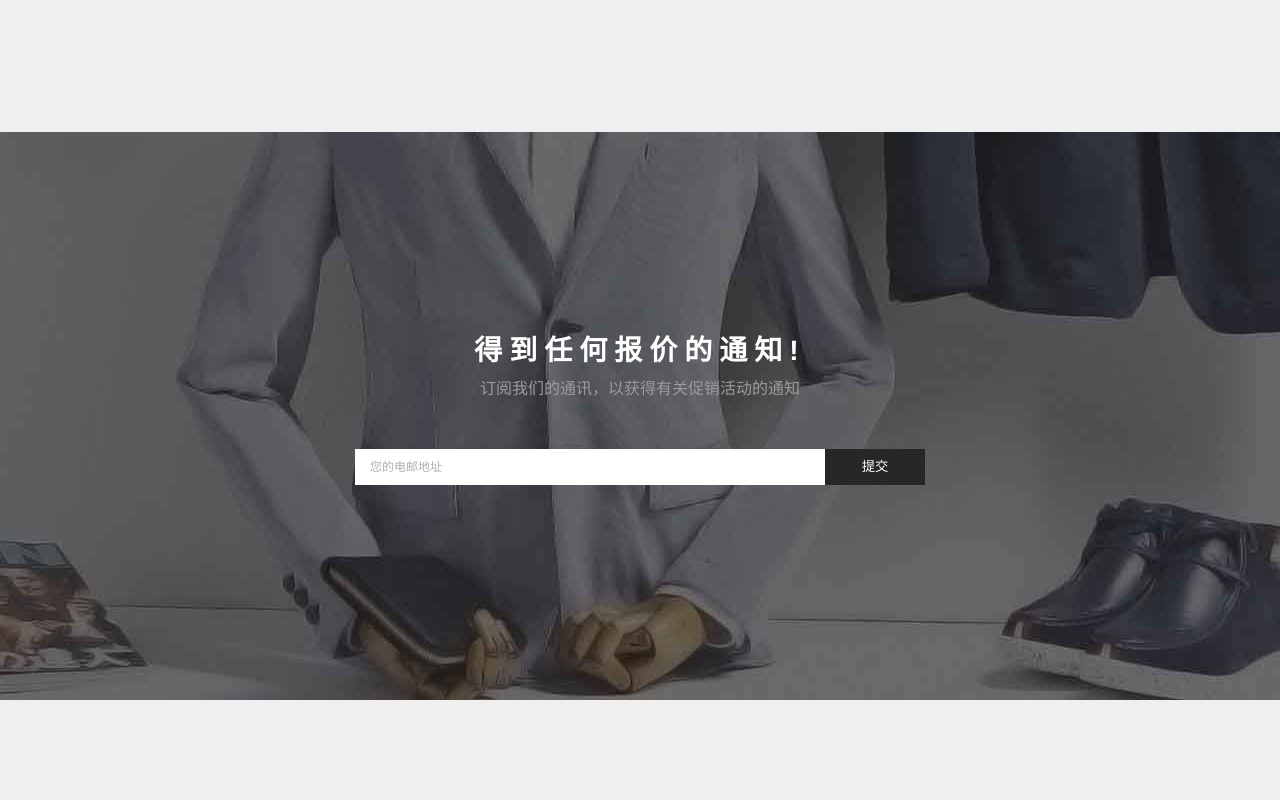
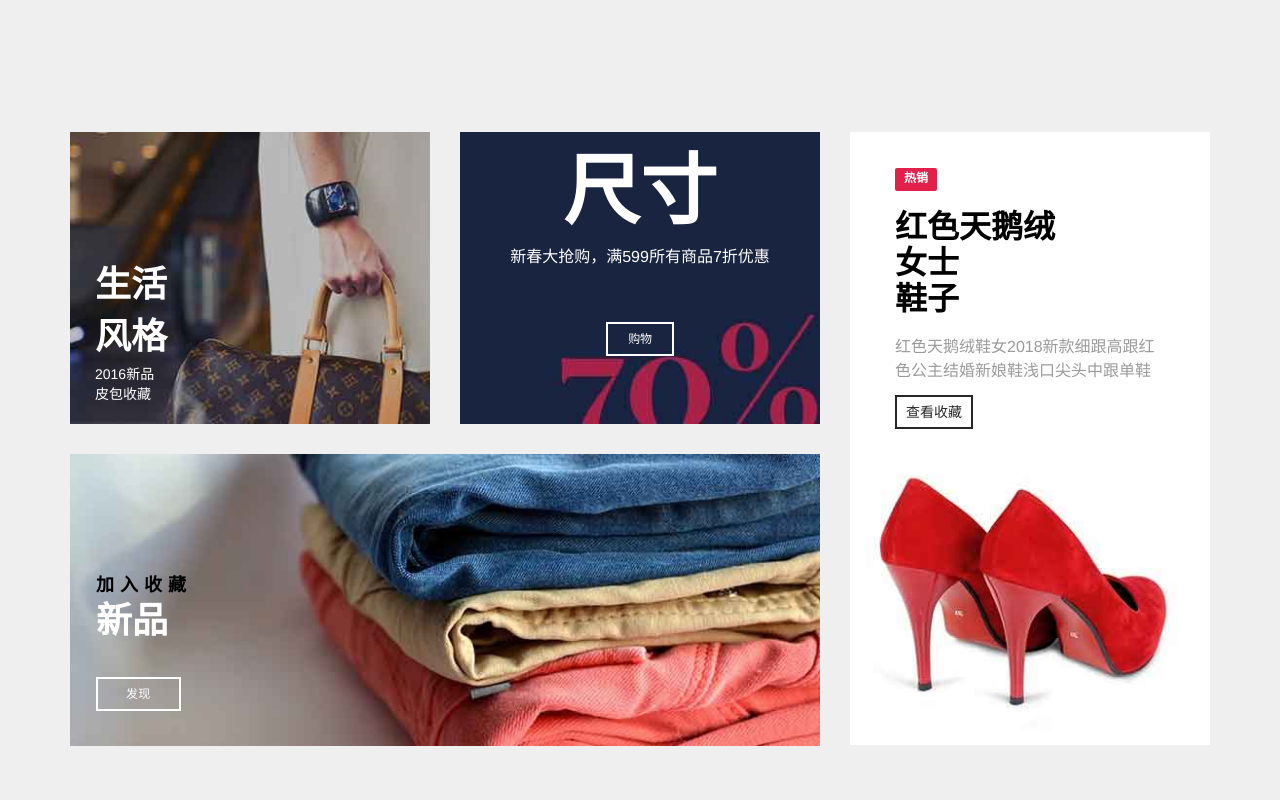
Before and after one commit to tangshein/clothes_mall-JQ-, a plain HTML site: page index.html in a window 1280 px wide. Shown: the part 1840-2640 px from the top of the page. Before the commit the page ends 2540 px from the top, so only its background shows below. Drawn offline with Linux system fonts and the light colour scheme; files whose address does not match are found by name.

Commit message:
添加了recommend推荐栏

```diff
--- a/css/index.css
+++ b/css/index.css
@@ -358,3 +358,196 @@
 .tab-arrow-r {
     right: -50px;
 }
+
+
+/* recommend */
+
+.recommend {
+    margin-bottom: 112px;
+}
+
+.recommend-left {
+    width: 780px;
+}
+
+.recommend-left .item1,
+.recommend-left .item2 {
+    position: relative;
+    float: left;
+    margin-right: 30px;
+    margin-bottom: 30px;
+    transition: all .5s;
+}
+
+.item1 img,
+.item2 img {
+    width: 360px;
+    vertical-align: bottom;
+}
+
+.item1 .offer-brief-1 {
+    position: absolute;
+    left: 25px;
+    bottom: 20px;
+}
+
+.item1 .offer-brief-1 h1 {
+    margin-bottom: 5px;
+    color: #fff;
+    font-size: 36px;
+    font-weight: bold;
+}
+
+.item1 .offer-brief-1 p {
+    color: #fff;
+    line-height: 20px;
+    font-size: 14px
+}
+
+.recommend-left .offer-brief-2 {
+    position: absolute;
+    top: 22px;
+    bottom: 26px;
+    left: 30px;
+    right: 30px;
+    text-align: center;
+}
+
+.recommend-left .offer-brief-2 a {
+    display: inline-block;
+    margin-top: 55px;
+    padding: 0 20px;
+    color: #fff;
+    line-height: 30px;
+    letter-spacing: -0.35px;
+    border: 2px solid #fff;
+}
+
+.recommend-left .offer-brief-2 h1 {
+    margin-bottom: 12px;
+    color: #fff;
+    line-height: 77px;
+    font-size: 77px;
+    font-family: "Libre Baskerville", serif;
+}
+
+.recommend-left .offer-brief-2 p {
+    padding: 0 10px;
+    color: #ffffff;
+    font-weight: 300;
+}
+
+.recommend-left .offer-brief-2 a:hover,
+.recommend-left .offer-brief-3 a:hover {
+    background: #fff;
+    color: #e2214b;
+    transition: all .5s;
+}
+
+.recommend-left .item3 {
+    position: relative;
+    float: left;
+    transition: all .5s;
+}
+
+.recommend-left .item3 img {
+    width: 750px;
+    vertical-align: bottom;
+}
+
+.recommend-left .offer-brief-3 {
+    position: absolute;
+    bottom: 35px;
+    left: 26px;
+}
+
+.recommend-left .offer-brief-3 h2 {
+    line-height: 36px;
+    letter-spacing: 6px;
+    font-size: 18px;
+    font-weight: bold;
+}
+
+.recommend-left .offer-brief-3 h1 {
+    line-height: 36px;
+    color: #fff;
+    font-size: 36px;
+    font-weight: bold;
+}
+
+.recommend-left .offer-brief-3 a {
+    display: inline-block;
+    margin-top: 38px;
+    padding: 0 28px;
+    line-height: 30px;
+    color: #fff;
+    text-transform: uppercase;
+    letter-spacing: 0.25px;
+    border: 2px solid #fff;
+}
+
+.recommend-right {
+    position: relative;
+    transition: all .5s;
+}
+
+.recommend-right img {
+    width: 360px;
+    vertical-align: bottom;
+}
+
+.recommend-right .offer-brief-4 {
+    left: 45px;
+    position: absolute;
+    right: 50px;
+    top: 36px;
+}
+
+.recommend-right .offer-brief-4 .offer-label {
+    display: inline-block;
+    position: static;
+    margin-bottom: 18px;
+    padding: 0 9px;
+    color: #fff;
+    height: 23px;
+    line-height: 21px;
+    font-size: 12px;
+    font-weight: bold;
+    background: #E2214B;
+    border-radius: 2px;
+}
+
+.recommend-right .offer-brief-4 h1 {
+    font-weight: bold;
+    line-height: 36px;
+    margin-bottom: 16px;
+}
+
+.recommend-right .offer-brief-4 p {
+    color: #9b9b9c;
+    font-weight: 300;
+}
+
+.recommend-right .offer-brief-4 a {
+    display: inline-block;
+    margin-top: 14px;
+    color: #272727;
+    line-height: 30px;
+    padding: 0 9px;
+    font-size: 14px;
+    text-transform: uppercase;
+    border: 2px solid #272727;
+}
+
+.recommend-right .offer-brief-4 a:hover {
+    background: #272727;
+    color: #fff;
+    transition: all .5s;
+}
+
+.recommend-active {
+    margin-top: -20px;
+    box-shadow: 0 10px 20px #000;
+    transition: all .5s;
+    z-index: 9;
+}
--- a/index.html
+++ b/index.html
@@ -423,19 +423,57 @@
         </div>
     </div>
     <!-- tab end -->
+    <!-- recommend start -->
+    <div class="recommend w clearfix">
+        <div class="recommend-left fl clearfix ">
+            <div class="item1 ">
+                <a href="# "><img src="img/offers/1.jpg "></a>
+                <div class="offer-brief-1 ">
+                    <h1>生活 <br>风格</h1>
+                    <p>2016新品 <br>皮包收藏</p>
+                </div>
+            </div>
+            <div class="item2">
+                <a href="# "><img src="img/offers/2.jpg "></a>
+                <div class="offer-brief-2 ">
+                    <h1>尺寸</h1>
+                    <p>新春大抢购，满599所有商品7折优惠</p>
+                    <a href="# ">购物</a>
+                </div>
+            </div>
+            <div class="item3">
+                <a href="# "><img src="img/offers/3.jpg "></a>
+                <div class="offer-brief-3 ">
+                    <h2>加入收藏</h2>
+                    <h1>新品</h1>
 
+                    <a href="# ">发现</a>
+                </div>
+            </div>
+        </div>
+        <div class="recommend-right fr item4">
+            <a href="#"><img src="img/offers/4.jpg " alt="offers "></a>
+            <div class="offer-brief-4">
+                <span class="offer-label">热销</span>
+                <h1>红色天鹅绒 <br>女士 <br>鞋子</h1>
+                <p>红色天鹅绒鞋女2018新款细跟高跟红色公主结婚新娘鞋浅口尖头中跟单鞋</p>
+                <a href="#">查看收藏</a>
+            </div>
+        </div>
+    </div>
+    <!-- recommend end -->
     <!-- email-area start -->
     <div class="email-area">
-        <div class="w">
-            <div class="email-container">
-                <div class="email-text">
+        <div class="w ">
+            <div class="email-container ">
+                <div class="email-text ">
                     <h2>得到任何报价的通知!</h2>
                     <p>订阅我们的通讯，以获得有关促销活动的通知</p>
                 </div>
-                <div class="email-form">
-                    <form action="#" id="email-form" class=" clearfix">
-                        <input type="text" placeholder="您的电邮地址">
-                        <input type="submit" value="提交">
+                <div class="email-form ">
+                    <form action="# " id="email-form " class=" clearfix ">
+                        <input type="text " placeholder="您的电邮地址 ">
+                        <input type="submit " value="提交 ">
                     </form>
                 </div>
             </div>
--- a/js/main.js
+++ b/js/main.js
@@ -117,7 +117,7 @@ $(function() {
     columnMove('.column-left')
     columnMove('.column-right')
 
-    // 收藏栏鼠标划过上移
+    // 收藏栏线条变化
     function changelength(that, selector, attr, value) {
         that.find(selector).stop().animate({
             [attr]: value
@@ -212,4 +212,19 @@ $(function() {
     sliderMove('.item-new')
     sliderMove('.item-cx')
     sliderMove('.item-hot')
+
+
+    // recommend栏动画
+    function recommendMove(selector) {
+        $(selector).mouseenter(function() {
+            $(this).addClass('recommend-active')
+        })
+        $(selector).mouseleave(function() {
+            $(this).removeClass('recommend-active')
+        })
+    }
+    recommendMove('.item1')
+    recommendMove('.item2')
+    recommendMove('.item3')
+    recommendMove('.item4')
 })
```
